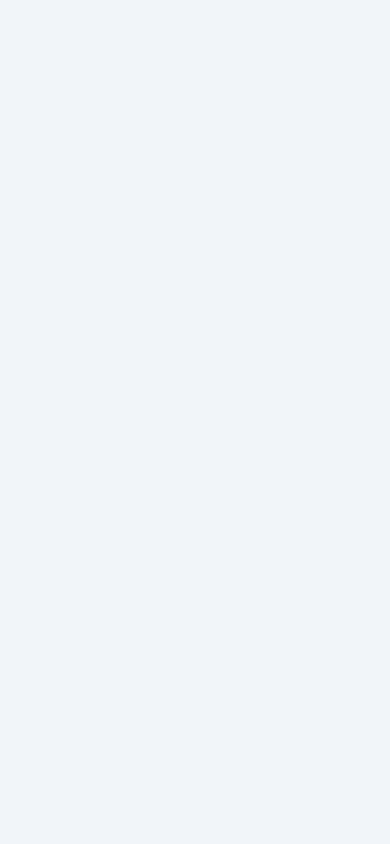
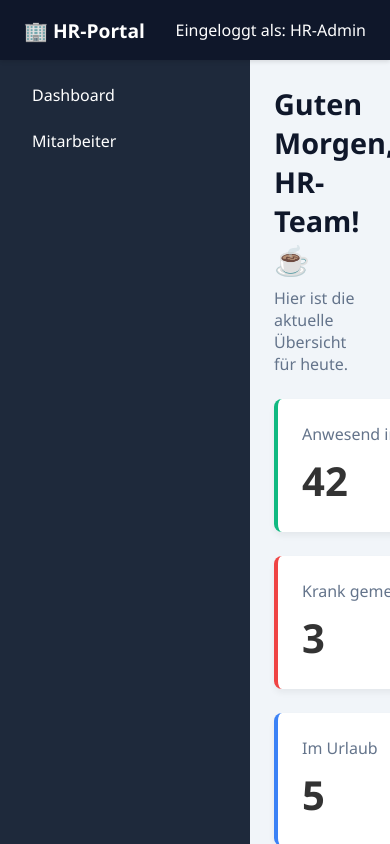
Before and after one commit to Matthias146/HR-Portal, an Angular app: page /dashboard in a window 390 px wide. Before the commit this address led to /. Built offline with nearby package versions, Linux system fonts and the light colour scheme.

Commit message:
feat(dashboard): build static KPI cards UI with responsive grid layout

```diff
--- a/src/app/app.routes.ts
+++ b/src/app/app.routes.ts
@@ -1,4 +1,14 @@
 import { Routes } from '@angular/router';
 import { Layout } from './core/layout/layout';
+import { Dashboard } from './features/dashboard/dashboard';
 
-export const routes: Routes = [{ path: '', component: Layout }];
+export const routes: Routes = [
+  {
+    path: '',
+    component: Layout,
+    children: [
+      { path: 'dashboard', component: Dashboard },
+      { path: '', redirectTo: 'dashboard', pathMatch: 'full' },
+    ],
+  },
+];
--- /dev/null
+++ b/src/app/features/dashboard/dashboard.html
@@ -0,0 +1,23 @@
+<div class="dashboard-container">
+  <header class="dashboard-header">
+    <h1>Guten Morgen, HR-Team! ☕</h1>
+    <p>Hier ist die aktuelle Übersicht für heute.</p>
+  </header>
+
+  <section class="kpi-grid">
+    <article class="kpi-card success">
+      <h3>Anwesend im Büro</h3>
+      <p class="kpi-value">42</p>
+    </article>
+
+    <article class="kpi-card warning">
+      <h3>Krank gemeldet</h3>
+      <p class="kpi-value">3</p>
+    </article>
+
+    <article class="kpi-card info">
+      <h3>Im Urlaub</h3>
+      <p class="kpi-value">5</p>
+    </article>
+  </section>
+</div>
--- /dev/null
+++ b/src/app/features/dashboard/dashboard.scss
@@ -0,0 +1,57 @@
+.dashboard-container {
+  display: flex;
+  flex-direction: column;
+  gap: var(--spacing-lg);
+}
+
+.dashboard-header {
+  h1 {
+    font-size: 1.8rem;
+    color: var(--primary-color);
+    margin-bottom: var(--spacing-sm);
+  }
+
+  p {
+    color: #64748b;
+  }
+}
+
+.kpi-grid {
+  display: grid;
+  grid-template-columns: repeat(auto-fit, minmax(250px, 1fr));
+  gap: var(--spacing-lg);
+}
+
+.kpi-card {
+  background-color: #ffffff;
+  padding: var(--spacing-lg);
+  border-radius: 8px;
+  box-shadow: 0 4px 6px rgba(0, 0, 0, 0.05);
+  display: flex;
+  flex-direction: column;
+  gap: var(--spacing-sm);
+
+  h3 {
+    font-size: 1rem;
+    color: #64748b;
+    font-weight: 500;
+  }
+
+  .kpi-value {
+    font-size: 2.5rem;
+    font-weight: 700;
+    color: var(--text-main);
+  }
+
+  &.success {
+    border-left: 4px solid #10b981;
+  }
+
+  &.warning {
+    border-left: 4px solid #ef4444;
+  }
+
+  &.info {
+    border-left: 4px solid #3b82f6;
+  }
+}
--- /dev/null
+++ b/src/app/features/dashboard/dashboard.ts
@@ -0,0 +1,11 @@
+import { Component } from '@angular/core';
+
+@Component({
+  selector: 'app-dashboard',
+  imports: [],
+  templateUrl: './dashboard.html',
+  styleUrl: './dashboard.scss',
+})
+export class Dashboard {
+
+}
```
Also changed, not shown: 1 other file (tests, documents, lock files or other folders).
